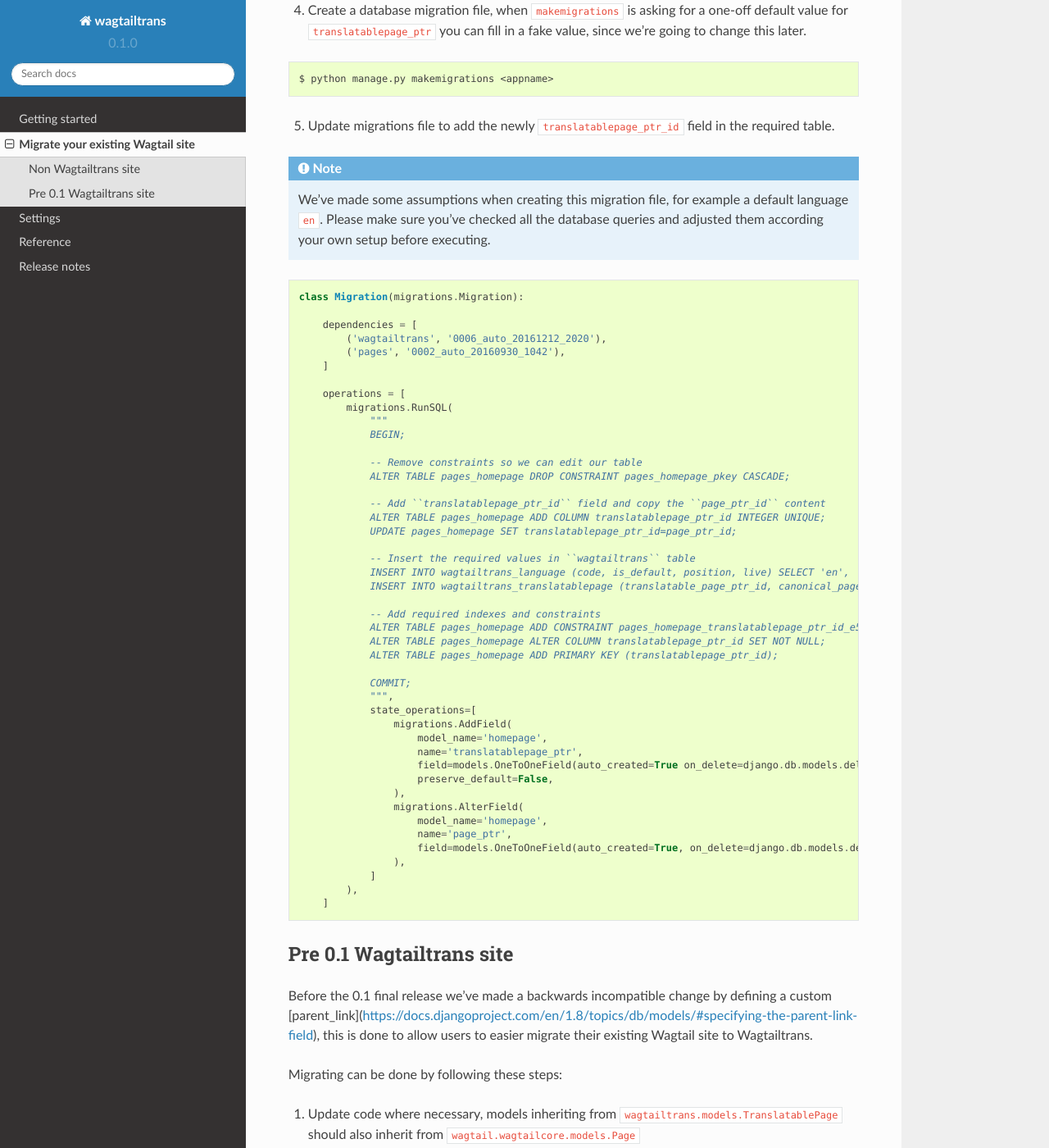
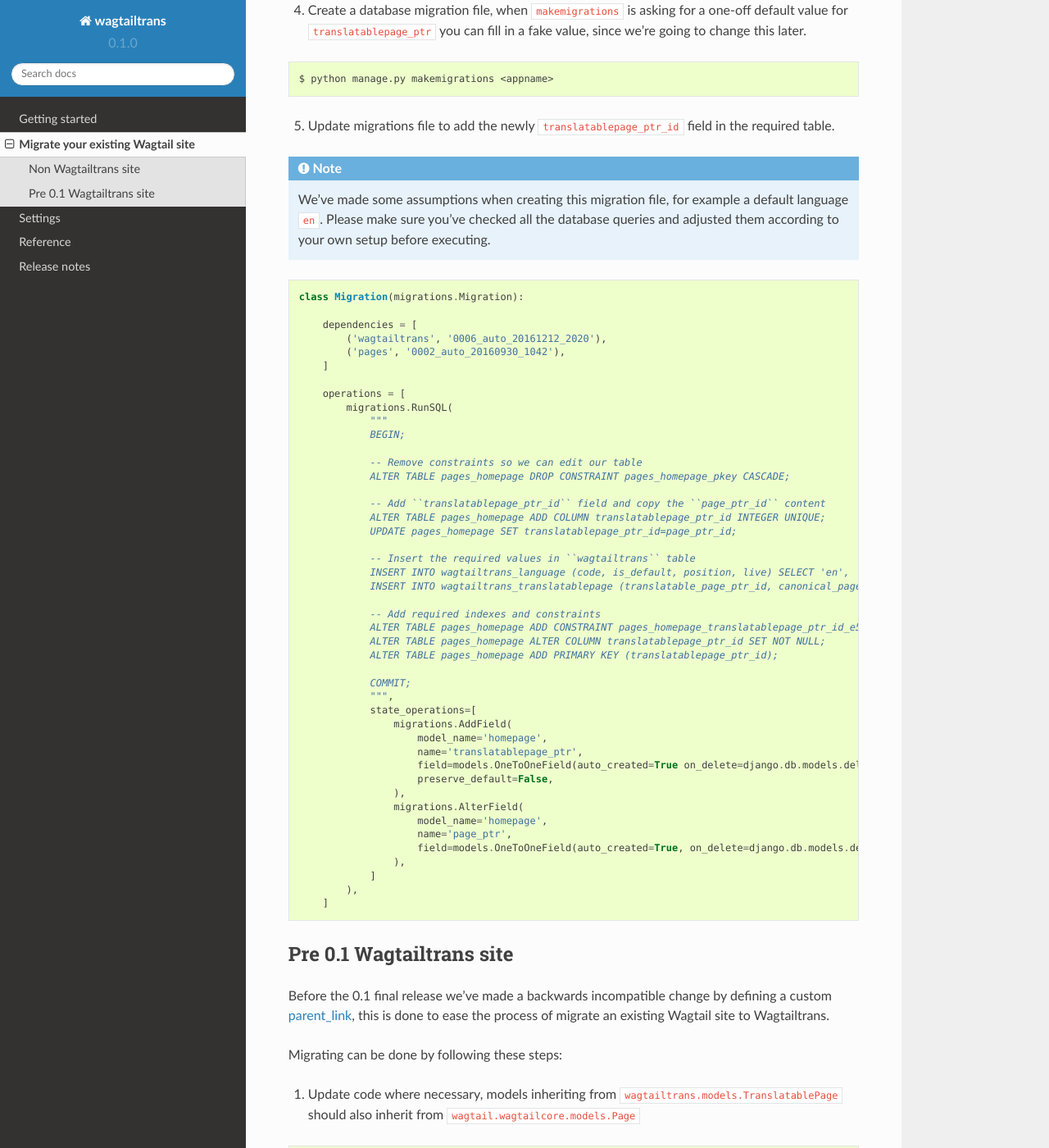
Before and after one commit to wagtail/wagtailtrans, a Sphinx documentation site: the page built from docs/source/migrating.rst, in a window 1280 px wide and 1400 px high, scrolled down 934 px. Shown: the whole window at 82% size. Built offline with Sphinx 7.4.7 and the Read the Docs theme 2.0.0, drawn with Linux system fonts in a browser that asks for light colours; some of the changed text lies outside the part shown.

Commit message:
Some spelling fixes

```diff
--- a/docs/source/migrating.rst
+++ b/docs/source/migrating.rst
@@ -9,7 +9,7 @@
 Since there is no way to do this automatically, we've put some examples below to point you in the right direction.
 
 .. danger::
-    Below examples contain custom database migrations, make sure you've created a back-up of your database before you start this migration process.
+    Examples below contain custom database migrations, make sure you've created a back-up of your database before you start this migration process.
 
 
 ---------------------
@@ -109,7 +109,7 @@
 Pre 0.1 Wagtailtrans site
 -------------------------
 
-Before the 0.1 final release we've made a backwards incompatible change by defining a custom [parent_link](https://docs.djangoproject.com/en/1.8/topics/db/models/#specifying-the-parent-link-field), this is done to allow users to easier migrate their existing Wagtail site to Wagtailtrans.
+Before the 0.1 final release we've made a backwards incompatible change by defining a custom `parent_link <https://docs.djangoproject.com/en/1.8/topics/db/models/#specifying-the-parent-link-field>`_, this is done to ease the process of migrate an existing Wagtail site to Wagtailtrans.
 
 Migrating can be done by following these steps:
 
```
Also changed, not shown: other parts of docs/source/migrating.rst (+1 -1 lines).
